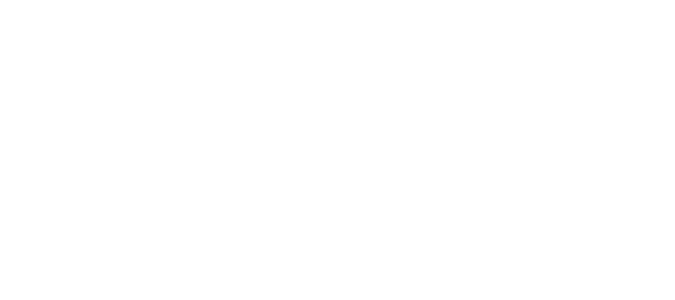
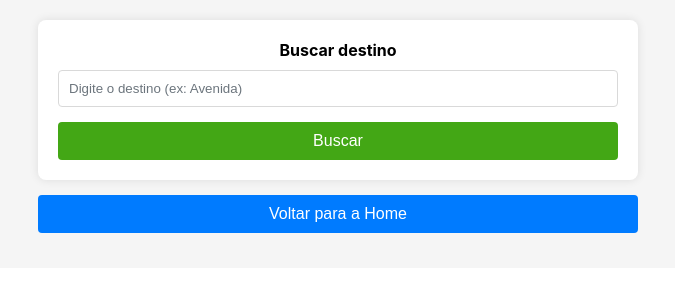
Before and after one commit to felipehscherer/unirides, a React (Create React App) app in the folder web-frontend/: page /caronas in a window 1280 px wide. Before the commit this address had no page. Shown: the top 300 px of the page, without its empty margins (302-977 px from the left). Built offline with nearby package versions, Linux system fonts and the light colour scheme.

Commit message:
feat: tela de buscar caronas

```diff
--- a/web-frontend/src/App.js
+++ b/web-frontend/src/App.js
@@ -11,6 +11,7 @@
 import GerenciarVeiculo from "./pages/GerenciarVeiculo";
 import GerenciarMotorista from "./pages/GerenciarMotorista";
 import EditarMotorista from "./pages/EditarMotorista";
+import BuscarCarona from "./pages/BuscarCarona";
 // Importar outras páginas conforme necessário ou for criando
 // quando necessario proteger uma routa só chamar "</ProtectedRoute.js>" dentro da routa
 // exemplo <Route path="" element={<protectRoute> element </protectRoute>}
@@ -23,6 +24,7 @@
                 <Route path="/cadastro" element={<Cadastro />} />
                 <Route path="/home" element={<protectRoute> <Home /> </protectRoute>} />
                 <Route path="/perfil" element={<protectRoute> <Perfil /> </protectRoute>} />
+                <Route path="/caronas" element={<protectRoute> <BuscarCarona /> </protectRoute>} />
                 <Route path="/motorista/gerenciar" element={<protectRoute> <GerenciarMotorista /> </protectRoute>} />
                 <Route path="/motorista/gerenciar/cadastro" element={<protectRoute> <CadastroMotorista /> </protectRoute>} />
                 <Route path="/motorista/gerenciar/editar" element={<protectRoute> <EditarMotorista /> </protectRoute>} />
--- /dev/null
+++ b/web-frontend/src/pages/BuscarCarona.js
@@ -0,0 +1,60 @@
+import React, { useState } from 'react';
+import { useNavigate } from 'react-router-dom';
+import axios from '../services/axiosConfig';
+import './styles/BuscarCarona.css';
+
+function RideSearch() {
+  const [searchTerm, setSearchTerm] = useState('');
+  const [rides, setRides] = useState([]);
+  const navigate = useNavigate();
+
+  const handleSearch = async (e) => {
+    e.preventDefault();
+    try {
+      const response = await axios.post('/rides/search', { destino: searchTerm });
+      setRides(response.data);
+    } catch (error) {
+      console.error('Erro ao buscar caronas:', error);
+    }
+  };
+
+  const handleBackToHome = () => {
+    navigate('/home');
+  };
+
+  return (
+    <div className="ride-search-container">
+      <form className="ride-search-box" onSubmit={handleSearch}>
+        <label htmlFor="searchTerm" className="ride-search-label">Buscar destino</label>
+        <input
+          id="searchTerm"
+          type="text"
+          value={searchTerm}
+          onChange={(e) => setSearchTerm(e.target.value)}
+          placeholder="Digite o destino (ex: Avenida)"
+          required
+        />
+        <button type="submit">Buscar</button>
+      </form>
+
+      <div className="ride-list">
+        {rides.map((ride) => (
+          <div key={ride.id} className="ride-item">
+            <p><strong>Motorista:</strong> {ride.driver.usuarioEmail}</p>
+            <p><strong>Passageiros:</strong> {ride.passengers.length}</p>
+            <p><strong>Lugares Disponíveis:</strong> {ride.lugaresDisponiveis}</p>
+            <p><strong>Horário de Partida:</strong> {new Date(ride.horarioPartida).toLocaleString()}</p>
+            <p><strong>Destino Final:</strong> {ride.destinoFinal}</p>
+          </div>
+        ))}
+      </div>
+
+      <button className="back-home-button" onClick={handleBackToHome}>
+        Voltar para a Home
+      </button>
+
+    </div>
+  );
+}
+
+export default RideSearch;
--- /dev/null
+++ b/web-frontend/src/pages/styles/BuscarCarona.css
@@ -0,0 +1,89 @@
+.ride-search-container {
+  display: flex;
+  flex-direction: column;
+  align-items: center;
+  padding: 20px;
+  background-color: #F5F5F5;
+}
+
+.ride-search-box,
+.back-home-button,
+.ride-item {
+  width: 100%;
+  max-width: 600px;
+  margin-bottom: 15px;
+}
+
+.ride-search-box {
+  display: flex;
+  flex-direction: column;
+  align-items: center;
+  background-color: #FFFFFF;
+  padding: 20px;
+  border-radius: 8px;
+  box-shadow: 0 0 10px rgba(0, 0, 0, 0.1);
+}
+
+.ride-search-label {
+  font-weight: bold;
+  color: #000000;
+  margin-bottom: 10px;
+}
+
+.ride-search-box input {
+  width: 100%;
+  padding: 10px;
+  margin-bottom: 15px;
+  border: 1px solid #D9D9D9;
+  border-radius: 4px;
+}
+
+.ride-search-box button {
+  width: 100%;
+  padding: 10px;
+  background-color: #43A715;
+  color: #FFFFFF;
+  border: none;
+  border-radius: 4px;
+  cursor: pointer;
+  font-size: 16px;
+}
+
+.ride-search-box button:hover {
+  background-color: #389e12;
+}
+
+.back-home-button {
+  width: 100%;
+  padding: 10px;
+  background-color: #007bff;
+  color: #FFFFFF;
+  border: none;
+  border-radius: 4px;
+  cursor: pointer;
+  font-size: 16px;
+}
+
+.back-home-button:hover {
+  background-color: #0056b3;
+}
+
+.ride-list {
+  display: flex;
+  flex-direction: column;
+  align-items: center;
+  width: 100%;
+}
+
+.ride-item {
+  background-color: #FFFFFF;
+  padding: 15px;
+  border-radius: 8px;
+  box-shadow: 0 0 8px rgba(0, 0, 0, 0.1);
+  margin-bottom: 15px;
+}
+
+.ride-item p {
+  margin: 5px 0;
+  color: #333333;
+}
```
Also changed, not shown: 2 other files (tests, documents, lock files or other folders).
